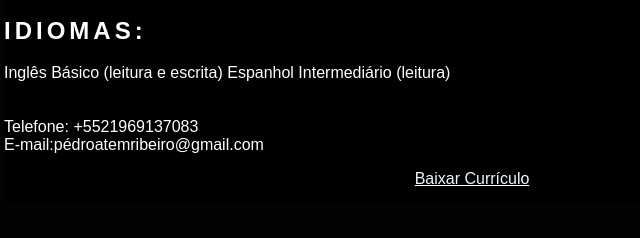
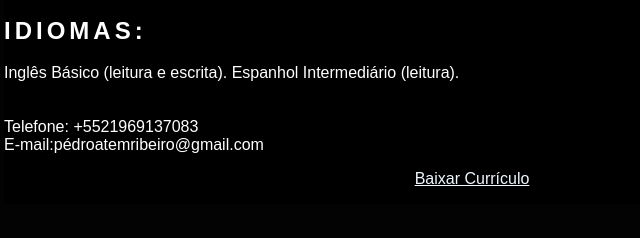
Before and after one commit to PedroAtemRibeiro/PortifolioWeb, a plain HTML site: page index.html in a window 1280 px wide. Shown: the part 2502-2740 px from the top of the page, 188-828 px from the left. Drawn offline with Linux system fonts and the light colour scheme.

Commit message:
Update index.html

```diff
--- a/index.html
+++ b/index.html
@@ -111,9 +111,9 @@
           <p>Word, Excel, VBA ,Power Bi, Python, SQL, Java, C, Javascript, PHP, Html, Css, Raciocínio Lógico.</p>
           <h2 style="color: white;">Idiomas:</h2>
           <p>Inglês
-            Básico (leitura e escrita)
+            Básico (leitura e escrita).
             Espanhol
-            Intermediário (leitura)</p>
+            Intermediário (leitura).</p>
 
           <p class="contato" style="margin-top: 4%;">Telefone: +5521969137083 <br>E-mail:pédroatemribeiro@gmail.com</p>
           <ul class="curriculo" style="text-align: center; ">
```
